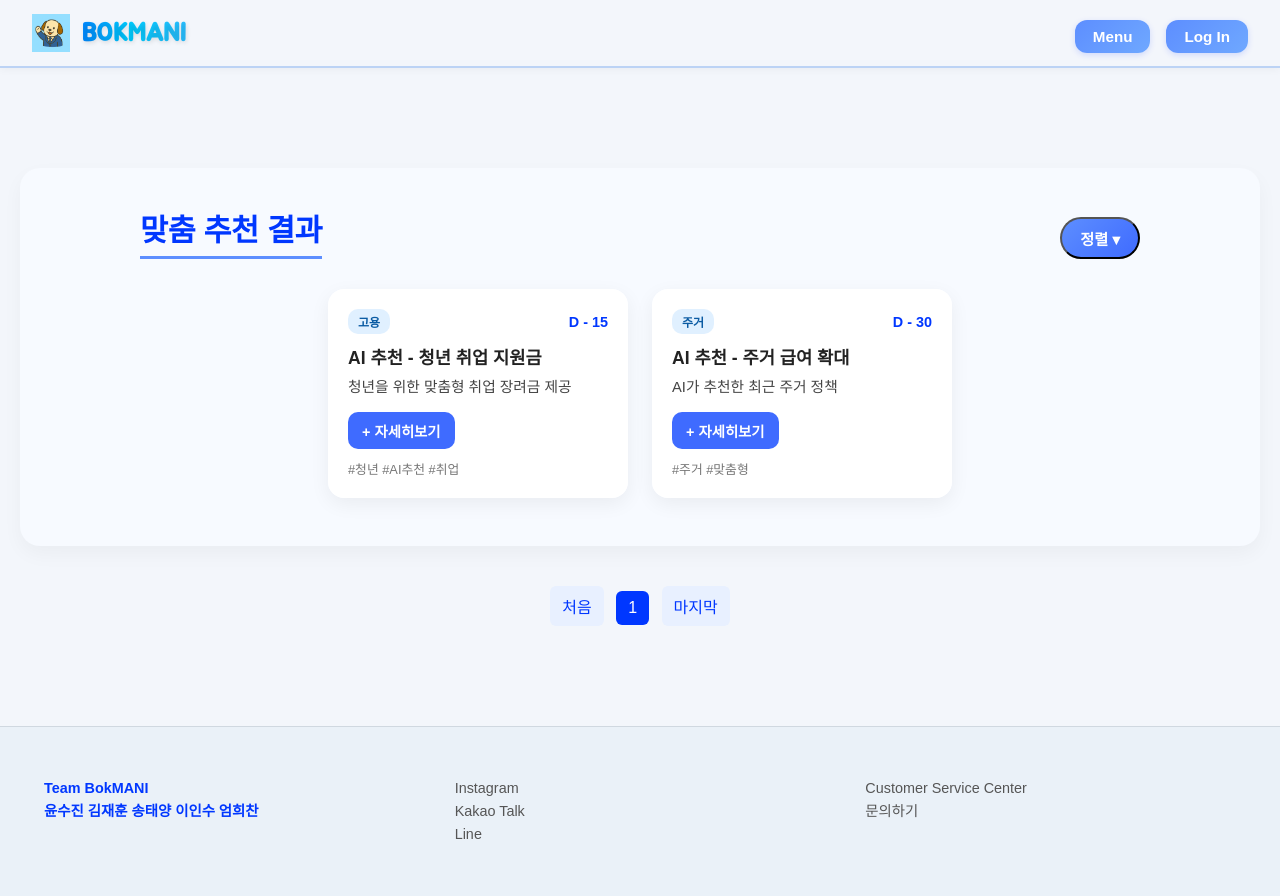
After one commit to OpenSource-SW-Project-2025-1/Project001, a Django app: page /recommend/ in a window 1280 px wide. The commit adds this page. Run offline with Django 4.2, Linux system fonts and the light colour scheme; some web fonts are replaced.

Commit message:
feat: implement AI recommendation result page and link from main

```diff
--- a/BOKMANI_Project/urls.py
+++ b/BOKMANI_Project/urls.py
@@ -2,6 +2,7 @@ from django.contrib import admin
 from django.urls import path, include
 
 from accounts.views import search_result_mock
+from accounts.views import ai_recommend_result
 
 urlpatterns = [
     path('admin/', admin.site.urls),
@@ -10,4 +11,6 @@ urlpatterns = [
 
     path('searchresult/', search_result_mock, name='searchresult'),
 
+    path('recommend/', ai_recommend_result, name='ai-recommend'),  # 추천 결과 직접 등록
+
 ]
--- a/accounts/views.py
+++ b/accounts/views.py
@@ -127,3 +127,31 @@ def search_result_mock(request):
         'page_range': range(1, 4),
         'current_page': 1,
     })
+
+def ai_recommend_result(request):
+    # 추후 AI 추천 데이터로 대체 가능
+    ai_results = [
+        {
+            "id": 101,
+            "title": "AI 추천 - 청년 취업 지원금",
+            "description": "청년을 위한 맞춤형 취업 장려금 제공",
+            "category": "고용",
+            "d_day": 15,
+            "keywords": ["청년", "AI추천", "취업"]
+        },
+        {
+            "id": 102,
+            "title": "AI 추천 - 주거 급여 확대",
+            "description": "AI가 추천한 최근 주거 정책",
+            "category": "주거",
+            "d_day": 30,
+            "keywords": ["주거", "맞춤형"]
+        },
+    ]
+
+    return render(request, 'accounts/ai_recommend_result.html', {
+        'results': ai_results,
+        'query': "AI 추천 결과",
+        'page_range': range(1, 2),
+        'current_page': 1,
+    })
--- /dev/null
+++ b/templates/accounts/ai_recommend_result.html
@@ -0,0 +1,63 @@
+{% extends 'base.html' %}
+{% load static %}
+{% block content %}
+{% include 'accounts/menu.html' %}
+
+<main class="main">
+
+
+  <!-- 키워드 정렬 선택 -->
+  <section class="section-new">
+    <div class="section-header">
+      <h3 class="section-title">맞춤 추천 결과</h3>
+      <div class="dropdown">
+        <button class="more-btn">정렬 ▾</button>
+        <!-- 정렬 드롭다운 옵션 추가 예정 -->
+      </div>
+    </div>
+
+    <!-- 카드 목록 -->
+    <div class="card-container">
+      {% for item in results %}
+      <div class="card">
+        <div class="card-header">
+          <span class="tag">{{ item.category|default:"분류 없음" }}</span>
+          {% if item.d_day %}
+            <span class="d-day">D - {{ item.d_day }}</span>
+          {% endif %}
+        </div>
+        <div class="title">{{ item.title }}</div>
+        <div class="desc">{{ item.description }}</div>
+
+        <!-- detail 링크 임시 처리 -->
+        <a href="#" class="detail-btn">+ 자세히보기</a>
+
+        <div class="keywords">
+          {% if item.keywords %}
+            {% for keyword in item.keywords %}
+              <span>#{{ keyword }}</span>
+            {% endfor %}
+          {% else %}
+            <span style="color:#888;">#추천 없음</span>
+          {% endif %}
+        </div>
+      </div>
+      {% empty %}
+      <p style="text-align:center; color:#555;">검색 결과가 없습니다.</p>
+      {% endfor %}
+    </div>
+  </section>
+
+  <!-- 페이지네이션 -->
+  {% if page_range %}
+  <div class="pagination" style="margin-top: 40px; text-align: center;">
+    <span class="page-link">처음</span>
+    {% for i in page_range %}
+      <span class="page-link {% if i == current_page %}active{% endif %}">{{ i }}</span>
+    {% endfor %}
+    <span class="page-link">마지막</span>
+  </div>
+  {% endif %}
+</main>
+
+{% endblock %}
--- a/templates/accounts/main.html
+++ b/templates/accounts/main.html
@@ -16,7 +16,7 @@
 
   <!-- Suggestion 버튼 -->
   <div class="suggestion-area">
-    <button class="suggestion-button">✨ Suggestion</button>
+      <a href="/recommend/" class="suggestion-button">✨ Suggestion</a>
   </div>
 
   <!-- 해시태그 -->
```
